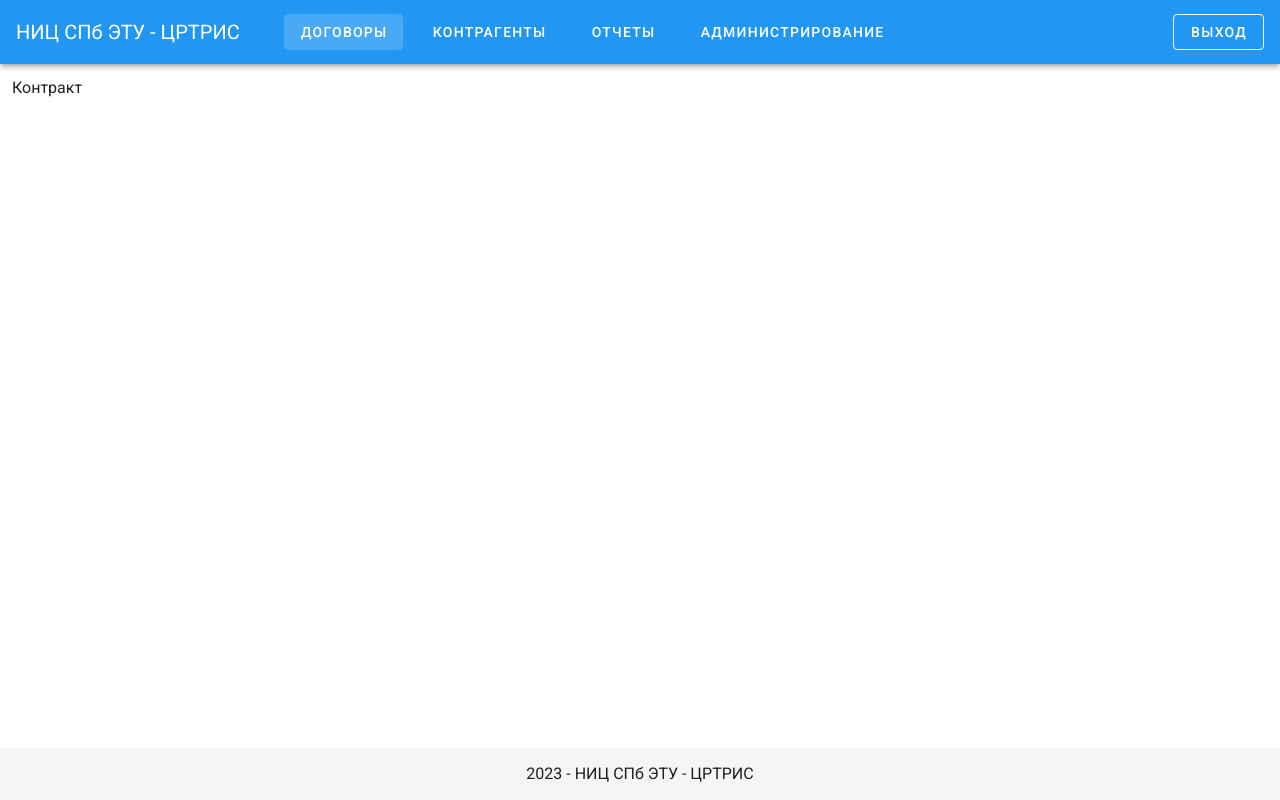
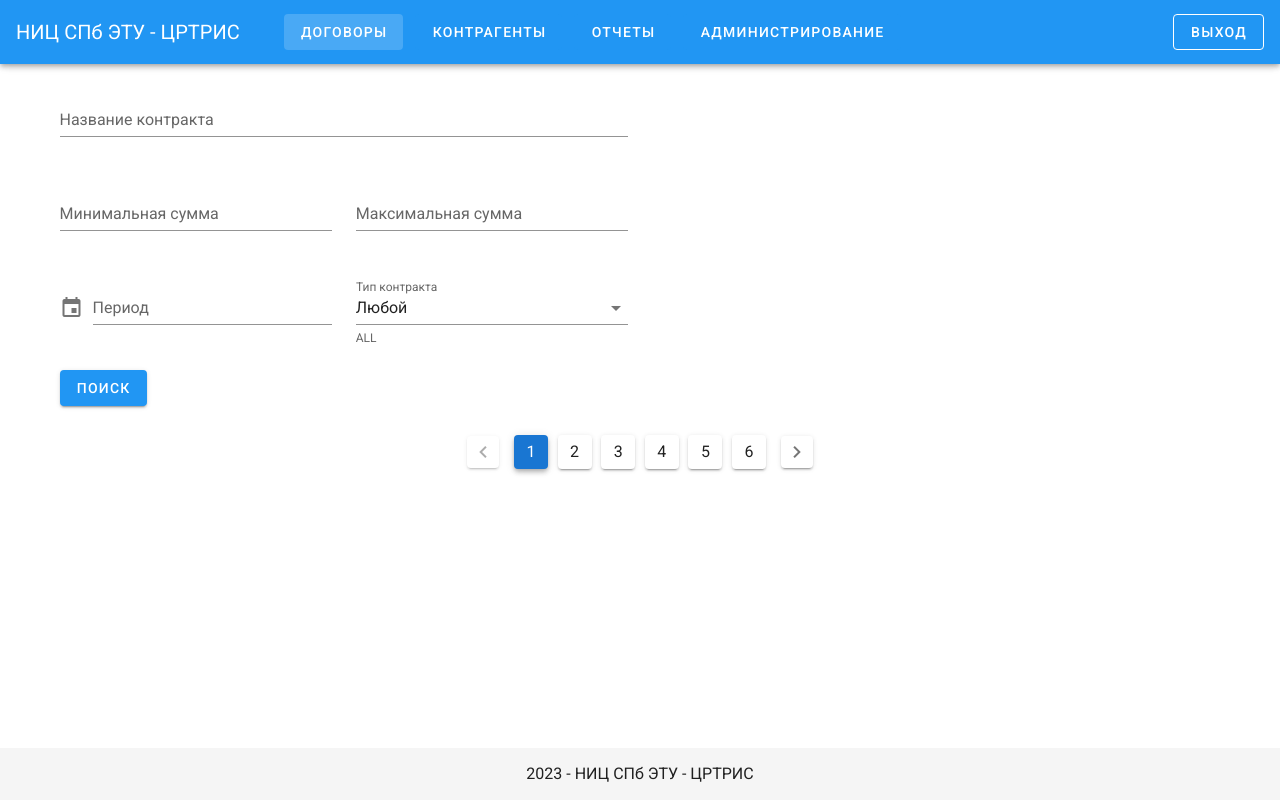
Before and after one commit to vedeninvv/acc-system, a Vue app in the folder frontend/: page /contracts in a window 1280 px wide. Built offline with nearby package versions, Linux system fonts and the light colour scheme.

Commit message:
Добавил форму для поиска договоров с фильтрами

```diff
--- /dev/null
+++ b/frontend/src/components/AppContractTypeSelect.vue
@@ -0,0 +1,44 @@
+<template>
+  <v-select
+      v-model="select"
+      :hint="`${select.value}`"
+      :items="items"
+      item-text="text"
+      item-value="value"
+      :label="label"
+      persistent-hint
+      return-object
+      @change="selected"
+  ></v-select>
+</template>
+
+<script>
+export default {
+  name: "AppContractTypeSelect",
+  props: {
+    label: String,
+  },
+  data: () => ({
+    select: {text: 'Любой', value: 'ALL'},
+    items: [
+      {text: 'Любой', value: 'ALL'},
+      {text: 'Закупка', value: 'PURCHASE'},
+      {text: 'Поставка', value: 'SUPPLY'},
+      {text: 'Работы', value: 'WORKS'}
+    ],
+  }),
+  methods: {
+    selected(e) {
+      if (e.value === "ALL") {
+        this.$emit('input', null)
+      } else {
+        this.$emit('input', e.value)
+      }
+    }
+  }
+}
+</script>
+
+<style scoped>
+
+</style>
--- a/frontend/src/components/AppNavbar.vue
+++ b/frontend/src/components/AppNavbar.vue
@@ -1,9 +1,9 @@
 <template>
   <nav>
-    <v-toolbar app color="blue" dark >
-      <v-toolbar-title class="mr-8">
+    <v-app-bar app color="blue" dark>
+      <v-app-bar-title class="mr-8">
         НИЦ СПб ЭТУ - ЦРТРИС
-      </v-toolbar-title>
+      </v-app-bar-title>
 
       <v-btn color="blue" depressed class="ml-3" to="/contracts">Договоры</v-btn>
       <v-btn color="blue" depressed class="ml-3" to="/counterparties">Контрагенты</v-btn>
@@ -12,7 +12,7 @@
 
       <v-spacer></v-spacer>
       <v-btn outlined>Выход</v-btn>
-    </v-toolbar>
+    </v-app-bar >
   </nav>
 </template>
 
--- /dev/null
+++ b/frontend/src/components/AppRangeDatePicker.vue
@@ -0,0 +1,75 @@
+<template>
+  <v-menu
+      ref="menuDatePicker"
+      v-model="menuDatePicker"
+      :close-on-content-click="false"
+      :return-value.sync="dates"
+      transition="scale-transition"
+      offset-y
+      min-width="auto"
+  >
+    <template v-slot:activator="{ on, attrs }">
+      <v-text-field
+          v-model="datesRange"
+          :label="label"
+          prepend-icon="mdi-calendar"
+          readonly
+          v-bind="attrs"
+          v-on="on"
+      ></v-text-field>
+    </template>
+    <v-date-picker
+        v-model="dates"
+        no-title
+        scrollable
+        range
+    >
+      <v-spacer></v-spacer>
+      <v-btn
+          text
+          color="primary"
+          @click="menuDatePicker = false"
+      >
+        Cancel
+      </v-btn>
+      <v-btn
+          text
+          color="primary"
+          @click="saveDates"
+      >
+        OK
+      </v-btn>
+    </v-date-picker>
+  </v-menu>
+</template>
+
+<script>
+export default {
+  name: "AppRangeDatePicker",
+  props: {
+    label: String
+  },
+  data: () => ({
+    dates: [],
+    menuDatePicker: false,
+  }),
+  computed: {
+    datesRange() {
+      if (this.dates.length === 2) {
+        return this.dates[0] + " - " + this.dates[1]
+      } else
+        return null
+    }
+  },
+  methods: {
+    saveDates() {
+      this.$refs.menuDatePicker.save(this.dates.sort())
+      this.$emit('input', this.dates)
+    }
+  }
+}
+</script>
+
+<style scoped>
+
+</style>
--- /dev/null
+++ b/frontend/src/components/AppRubleInput.vue
@@ -0,0 +1,25 @@
+<template>
+  <v-text-field
+      :label="label"
+      :rules="rubleRules"
+      @input="$emit('input',   $event.length > 0 ? $event : null)"
+  ></v-text-field>
+</template>
+
+<script>
+export default {
+  name: "AppPositiveNumberInput",
+  props: {
+    label: String,
+  },
+  data: () => ({
+    rubleRules: [
+      v => (v == null || /^\d*[.,]?\d?\d?$/.test(v)) || 'Положительное число, макс. 2 знака после запятой'
+    ]
+  }),
+}
+</script>
+
+<style scoped>
+
+</style>
--- a/frontend/src/views/ContractsPage.vue
+++ b/frontend/src/views/ContractsPage.vue
@@ -1,10 +1,98 @@
 <template>
-  <div>Контракт</div>
+  <div>
+    <v-form v-model="valid">
+      <v-container>
+
+        <v-row>
+          <v-col cols="6">
+            <v-text-field
+                v-model="formContracts.title"
+                label="Название контракта"
+            ></v-text-field>
+          </v-col>
+        </v-row>
+
+        <v-row>
+          <v-col cols="3">
+            <app-ruble-input
+                v-model="formContracts.minSum"
+                label="Минимальная сумма"
+            ></app-ruble-input>
+          </v-col>
+
+          <v-col cols="3">
+            <app-ruble-input
+                v-model="formContracts.maxSum"
+                label="Максимальная сумма"
+            ></app-ruble-input>
+          </v-col>
+        </v-row>
+
+        <v-row>
+          <v-col cols="3">
+            <app-range-date-picker
+                v-model="formContracts.dates"
+                label="Период"
+            ></app-range-date-picker>
+          </v-col>
+
+          <v-col cols="3">
+            <app-contract-type-select
+                v-model="formContracts.contractType"
+                label="Тип контракта"
+            ></app-contract-type-select>
+          </v-col>
+        </v-row>
+
+        <v-row>
+          <v-col cols="3">
+            <v-btn
+                :disabled="!valid"
+                color="blue" dark>Поиск
+            </v-btn>
+          </v-col>
+        </v-row>
+
+      </v-container>
+    </v-form>
+
+    <v-container>
+
+
+      <div class="text-center">
+        <v-pagination
+            v-model="page"
+            :length="paginationLength"
+        ></v-pagination>
+      </div>
+    </v-container>
+  </div>
 </template>
 
 <script>
+import AppRangeDatePicker from "@/components/AppRangeDatePicker";
+import AppContractTypeSelect from "@/components/AppContractTypeSelect";
+import AppRubleInput from "@/components/AppRubleInput";
+
 export default {
-  name: "ContractsPage"
+  name: "ContractsPage",
+  components: {AppRubleInput, AppContractTypeSelect, AppRangeDatePicker},
+  data: () => ({
+    valid: false,
+    formContracts: {
+      title: null,
+      minSum: null,
+      maxSum: null,
+      dates: null,
+      contractType: null,
+    },
+    page: 1,
+  }),
+  computed: {
+    paginationLength() {
+      return 6;
+    }
+  }
 }
 </script>
 
```
Also changed, not shown: frontend/src/shared/shared.js (added).
